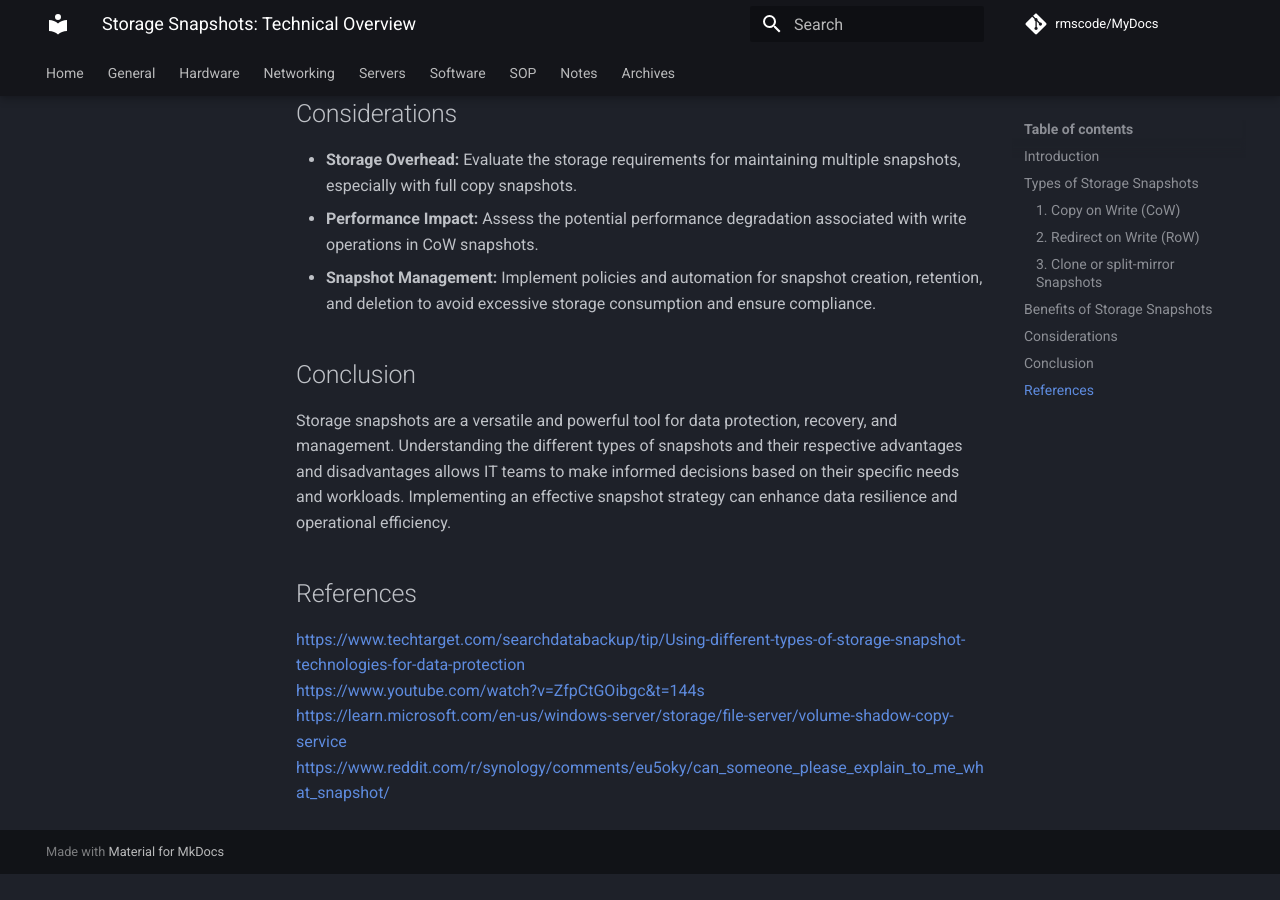
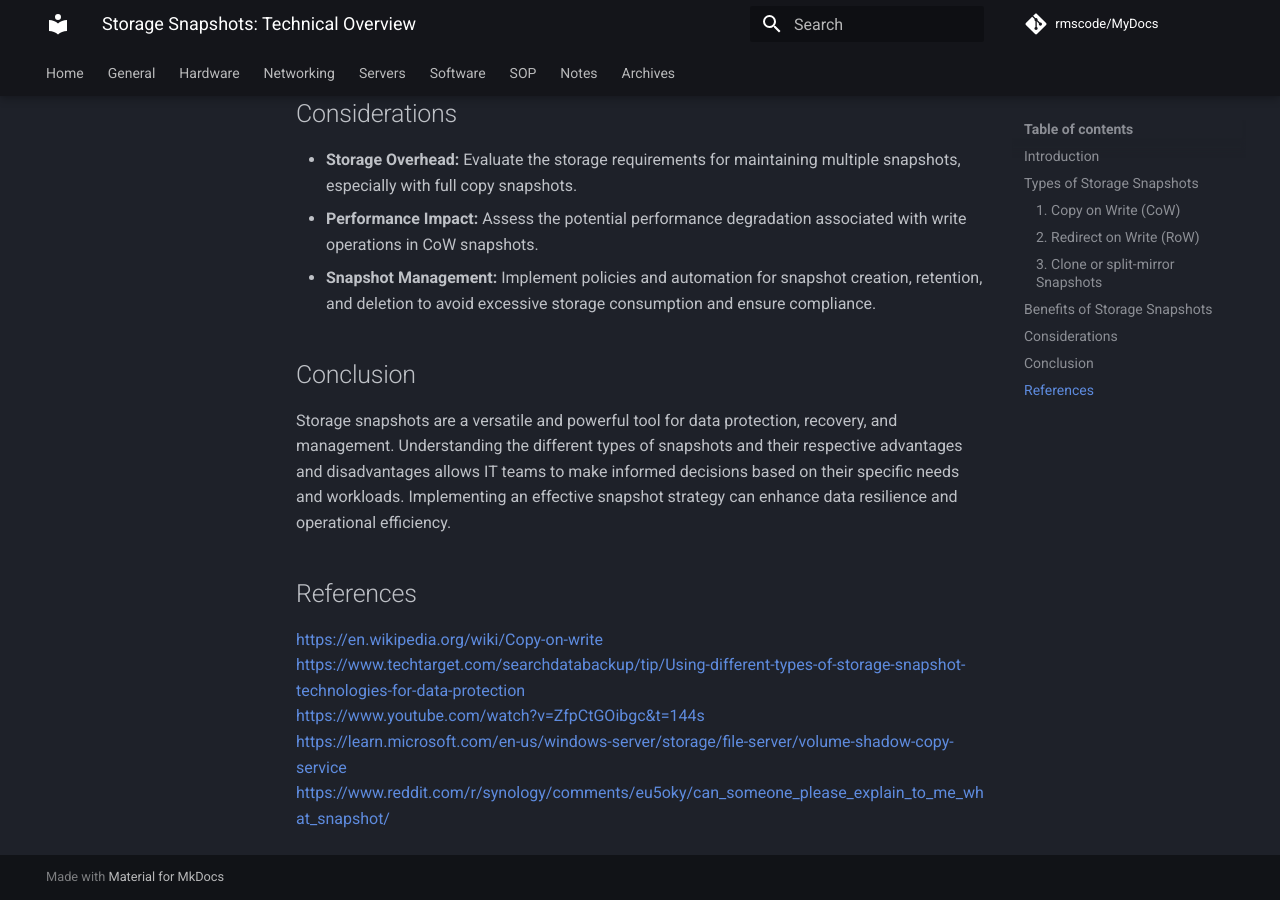
Before and after one commit to rmscode/binary-garden, an MkDocs documentation site: the page built from docs/general/storage-snapshots.md, in a window 1280 px wide and 900 px high, scrolled down 3094 px. Built offline with MkDocs 1.6.1 and Material for MkDocs 9.7.7, drawn with Linux system fonts in a browser that asks for light colours; comment, search, counter and statistics services are not loaded; before the commit the page ends 3968 px from its top, so only the background shows below that.

Commit message:
Update storage-snapshots.md

```diff
--- a/docs/general/storage-snapshots.md
+++ b/docs/general/storage-snapshots.md
@@ -94,6 +94,7 @@ Storage snapshots are a versatile and powerful tool for data protection, recover
 
 ## References
 
+<https://en.wikipedia.org/wiki/Copy-on-write></br>
 <https://www.techtarget.com/searchdatabackup/tip/Using-different-types-of-storage-snapshot-technologies-for-data-protection></br>
 <https://www.youtube.com/watch?v=ZfpCtGOibgc&t=144s></br>
 <https://learn.microsoft.com/en-us/windows-server/storage/file-server/volume-shadow-copy-service></br>
```
